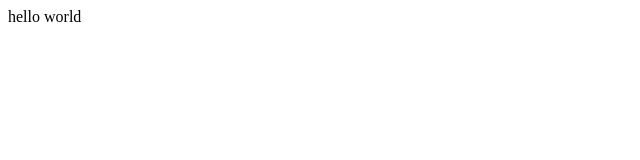
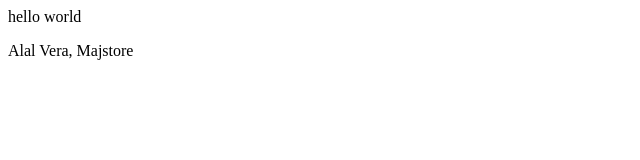
Before and after one commit to b0ro-k/b0ro-k.github.io, a plain HTML site: page index.html in a window 1280 px wide. Shown: the whole page, without its empty margins (0-640 px from the left). Drawn offline with Linux system fonts and the light colour scheme.

Commit message:
Update index.html

```diff
--- a/index.html
+++ b/index.html
@@ -1,4 +1,5 @@
 <html><body>
 <title>hello world</title>
-hello world
+hello world <p />
+<a src="/alalveramajstore">Alal Vera, Majstore</a>
 </body></html>
```
